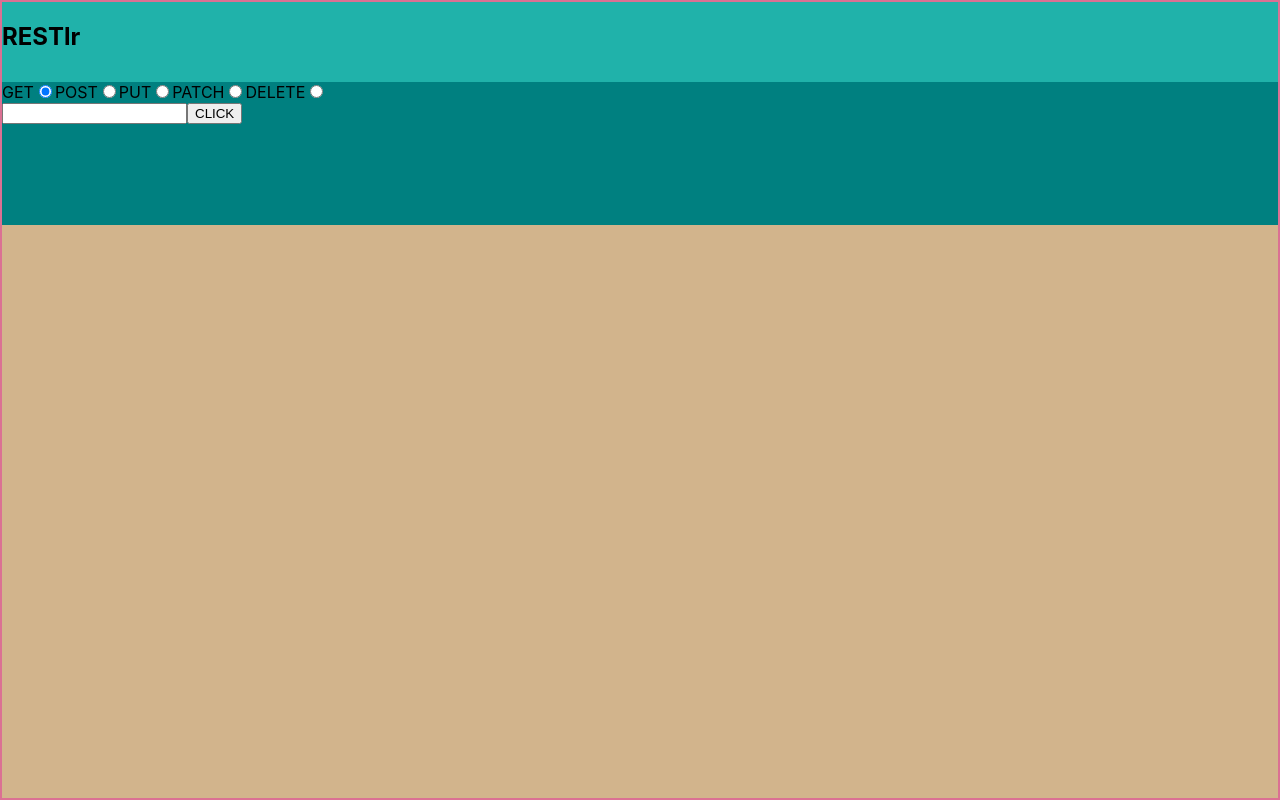
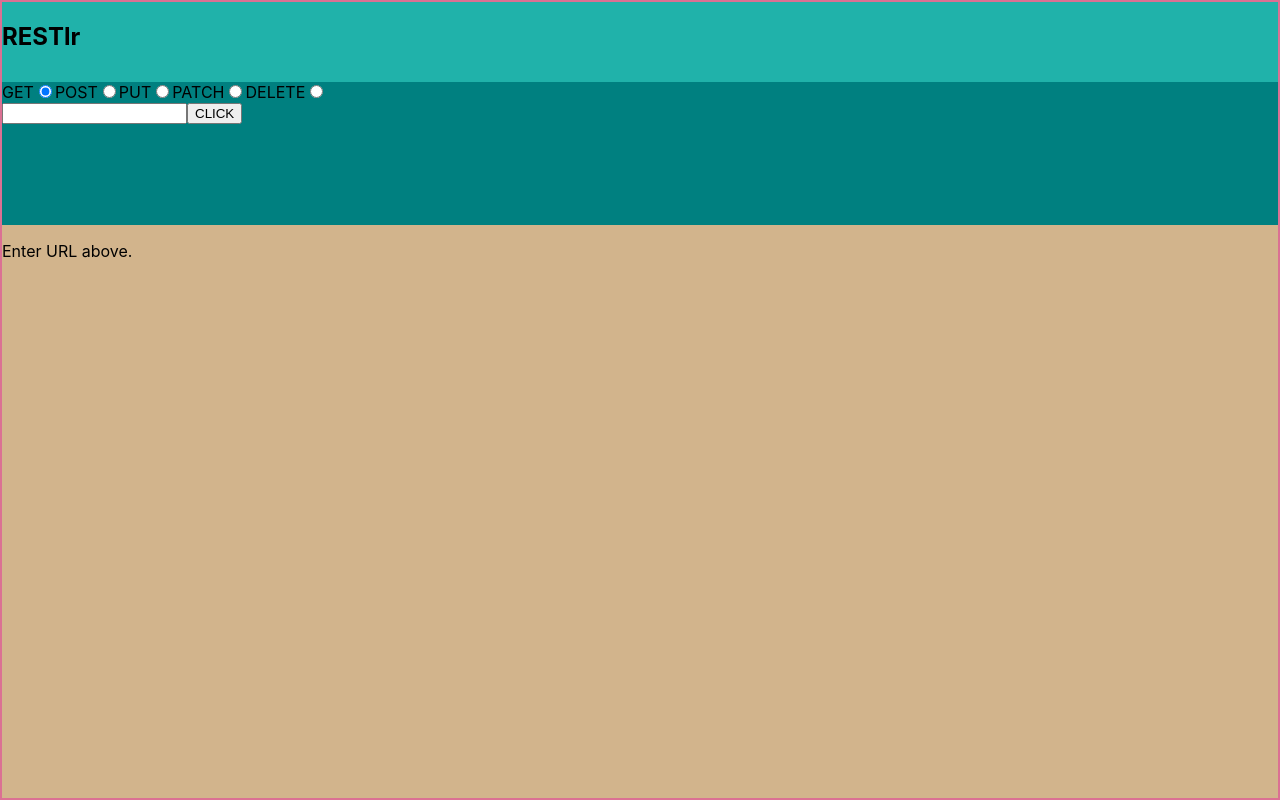
Before and after one commit to devon-wolf/RESTlr-ts, a React (Create React App) app: page / in a window 1280 px wide. Built offline with nearby package versions, Linux system fonts and the light colour scheme.

Commit message:
Change shape of results, render full results as a string after get request

```diff
--- a/src/components/displays/Results.tsx
+++ b/src/components/displays/Results.tsx
@@ -1,14 +1,18 @@
 import React from 'react';
 import './Results.css';
 
-type ResultsProps = { results: unknown[] };
+type ResultsProps = { results: unknown };
 
 const Results = ({ results }: ResultsProps) => {
-    console.log(results);
     return (
         <div className="Results">
-            {results.length > 0 &&
-                results.map(result => <h4>GOT ONE</h4>)}
+            {results
+                ?   <p>
+                    {JSON.stringify(results)}
+                    </p>
+                : <p>Enter URL above.</p>
+            }
+
         </div>
     )
 };
--- a/src/pages/MainPage.tsx
+++ b/src/pages/MainPage.tsx
@@ -7,7 +7,7 @@ import './MainPage.css';
 
 const MainPage = () => {
     // const { results } = useReqResults();
-    const [results, setResults] = useState<unknown[]>([]);
+    const [results, setResults] = useState<unknown>(null);
     const [address, setAddress] = useState('');
 
     const handleFormSubmit = async (e: FormEvent) => {
```
